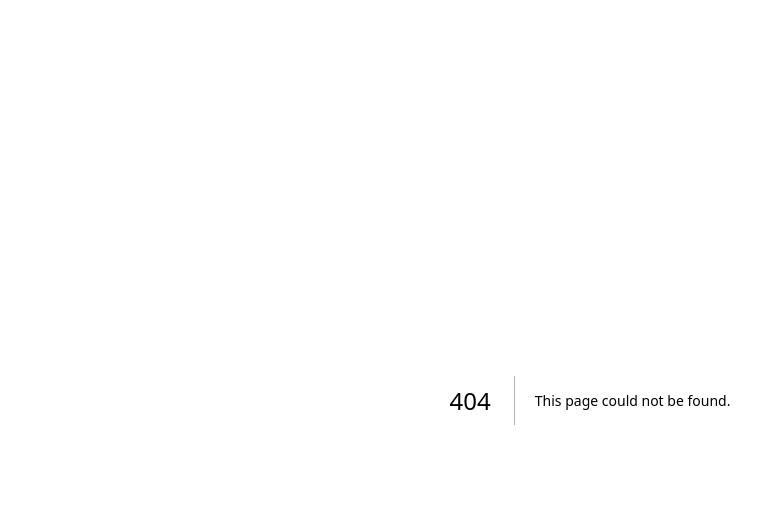
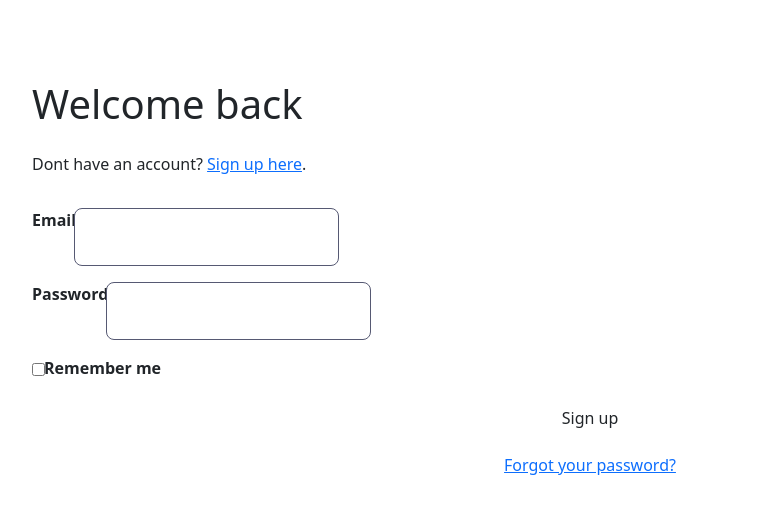
Before and after one commit to lokander-dyplin-win23-jsbackend/silicon-backoffice, a Next.js app: page /signin in a window 1280 px wide. Before the commit this address had no page. Shown: the top 514 px of the page, without its empty margins (50-811 px from the left). Built offline with nearby package versions, Linux system fonts and the light colour scheme.

Commit message:
added signin page
took the signin logic and html/css from silicon web

```diff
--- a/app/globals.css
+++ b/app/globals.css
@@ -1,38 +1,48 @@
-@import url('https://fonts.googleapis.com/css2?family=Manrope:wght@200;300;400;500;600;700;800&display=swap');
+@import url("https://fonts.googleapis.com/css2?family=Manrope:wght@200..800&display=swap");
 
 * {
   box-sizing: border-box;
-
 }
 
 :root {
---color-transparent: transparent;
---color-white:     #FFFFFF;
---color-gray-100:  #F3F6FF;
---color-gray-200:  #EFF2FC;
---color-gray-300:  #E2E5F1;
---color-gray-400:  #D4D7E5;
---color-gray-500:  #B4B7C9;
---color-gray-600:  #9397AD;
---color-gray-700:  #565973;
---color-gray-800:  #33354D;
---color-gray-900:  #0B0F19;
---color-black:     #000000;
---color-danger:    #EF4444;
---color-success:   #22C55E;
---color-warning:   #FFBA08;
---color-info:      #4C82F7;
+  --color-transparent: transparent;
+  --color-white: #ffffff;
+  --color-gray-100: #f3f6ff;
+  --color-gray-200: #eff2fc;
+  --color-gray-300: #e2e5f1;
+  --color-gray-400: #d4d7e5;
+  --color-gray-500: #b4b7c9;
+  --color-gray-600: #9397ad;
+  --color-gray-700: #565973;
+  --color-gray-800: #33354d;
+  --color-gray-900: #0b0f19;
+  --color-black: #000000;
+  --color-danger: #ef4444;
+  --color-success: #22c55e;
+  --color-warning: #ffba08;
+  --color-info: #4c82f7;
 
---color-theme:     #6366F1;
---color-theme-secondary: #8B5CF6;
---color-theme-opacity: #6365f114;
---color-theme-gradient: linear-gradient(90deg, #6366F1 0%, #8B5CF6 50%, #D946EF 100%);
---color-theme-gradient-background: linear-gradient(-1deg, rgba(99, 101, 241, 0.10) 0%, rgba(216, 70, 239, 0.05) 45%, rgba(241, 244, 253, 0.07) 75%);
+  --color-theme: #6366f1;
+  --color-theme-secondary: #8b5cf6;
+  --color-theme-opacity: #6365f114;
+  --color-theme-gradient: linear-gradient(
+    90deg,
+    #6366f1 0%,
+    #8b5cf6 50%,
+    #d946ef 100%
+  );
+  --color-theme-gradient-background: linear-gradient(
+    -1deg,
+    rgba(99, 101, 241, 0.1) 0%,
+    rgba(216, 70, 239, 0.05) 45%,
+    rgba(241, 244, 253, 0.07) 75%
+  );
 }
 
 body {
   margin: 0;
   font-family: "Manrope", sans-serif;
+  font-size: 16px;
 }
 
 .wrapper {
@@ -40,3 +50,317 @@ body {
   grid-template-rows: auto 1fr auto;
   height: 100vh;
 }
+
+.container {
+  width: 100%;
+  padding-right: 15px;
+  padding-left: 15px;
+  margin-right: auto;
+  margin-left: auto;
+}
+
+@media (min-width: 768px) {
+  .container {
+    max-width: 720px;
+  }
+}
+@media (min-width: 992px) {
+  .container {
+    max-width: 960px;
+  }
+}
+@media (min-width: 1200px) {
+  .container {
+    max-width: 1140px;
+  }
+}
+@media (min-width: 1400px) {
+  .container {
+    max-width: 1320px;
+  }
+}
+
+a {
+  transition: all 0.25s ease-in-out;
+}
+
+a:hover {
+  text-decoration: underline;
+}
+
+.menu-link {
+  text-decoration: none;
+  transition: color 0.25s ease-in-out;
+}
+
+.menu-link:hover,
+.menu-link:active,
+.menu-link:focus,
+.menu-link .active {
+  color: var(--color-theme);
+  text-decoration: none;
+}
+
+.btn {
+  border: 1px solid transparent;
+  color: var(--color-gray-800);
+  border-radius: 6px;
+  text-align: center;
+  font-size: 14px;
+  padding: 8px 28px;
+  display: flex;
+  justify-content: center;
+  align-items: center;
+  gap: 12px;
+  text-decoration: none;
+  outline: none;
+  cursor: pointer;
+}
+
+/* .btn:hover {
+  border: 1px solid var(--color-gray-800);
+  background-color: var(--color-gray-800);
+  color: var(--color-gray-100);
+  text-decoration: none;
+} */
+.btn-transparent {
+  background-color: transparent;
+  border: 1px solid transparent;
+  color: var(--color-gray-800);
+  text-decoration: none;
+  padding: 8px 28px;
+  /* font-weight: 600; */
+  font-size: 14px;
+  border-radius: 6px;
+}
+
+.btn-theme {
+  background: var(--color-theme);
+  color: var(--color-white);
+  border: 1px solid;
+}
+
+.btn-theme:hover {
+  text-decoration: none;
+  background: var(--color-gray-700);
+  color: var(--color-white);
+}
+
+.btn-theme-s {
+  background: var(--color-theme);
+  color: var(--color-white);
+  padding-top: 10px;
+  padding-bottom: 13px;
+}
+
+.btn-theme-s:hover {
+  text-decoration: none;
+  background: var(--color-gray-700);
+  color: var(--color-white);
+}
+
+.btn-gray {
+  background: var(--color-gray-200);
+  color: var(--color-gray-800);
+  border: none;
+}
+
+.btn-gray:hover {
+  text-decoration: none;
+  background: var(--color-gray-700);
+  color: var(--color-white);
+}
+
+.btn-switch {
+  display: flex;
+  align-items: center;
+  gap: 10px;
+}
+
+.btn-switch label {
+  font-size: 16px;
+  color: var(--color-gray-800);
+  font-weight: 600 !important;
+}
+
+.btn-switch .switch {
+  position: relative;
+  display: inline-block;
+  width: 46px;
+  height: 25px;
+}
+
+.btn-switch .switch input {
+  opacity: 0;
+  width: 0;
+  height: 0;
+}
+
+.btn-switch .switch input:checked + .slider {
+  background-color: var(--color-theme);
+}
+
+.btn-switch .switch input:focus + .slider {
+  box-shadow: 0 0 1px var(--color-theme);
+}
+
+.btn-switch .switch input:checked + .slider:before {
+  transform: translateX(20px);
+  background-color: var(--color-white);
+}
+
+.btn-switch .switch .slider {
+  position: absolute;
+  cursor: pointer;
+  top: 0;
+  left: 0;
+  right: 0;
+  bottom: 0;
+  background-color: var(--color-gray-700);
+  transition: 0.4s;
+}
+
+.btn-switch .switch .slider:before {
+  position: absolute;
+  content: "";
+  height: 20px;
+  width: 20px;
+  left: 3px;
+  bottom: 2.7px;
+  background-color: var(--color-white);
+  transition: 0.4s;
+}
+
+.btn-switch .switch .slider.round {
+  border-radius: 34px;
+}
+
+.btn-switch .switch .slider.round:before {
+  border-radius: 50%;
+}
+
+.btn-social {
+  display: flex;
+  justify-content: center;
+  align-items: center;
+  border-radius: 8px;
+  width: 44px;
+  height: 44px;
+  background-color: var(--color-gray-200);
+  color: var(--color-gray-800);
+}
+
+.btn-social:hover {
+  text-decoration: none;
+  background: var(--color-gray-700);
+  color: var(--color-white);
+}
+
+form {
+  width: 100%;
+  display: grid;
+  gap: 1rem;
+}
+
+form a {
+  text-decoration: underline;
+}
+
+form .content {
+  display: grid;
+}
+
+form .content .input-group {
+  display: grid;
+}
+
+form .content .checkbox span {
+  display: block;
+}
+
+form .content .checkbox span.field-validation-error {
+  position: static;
+  top: 0;
+  right: 0;
+  font-size: 0.875rem;
+  color: var(--color-danger);
+}
+
+form .content .checkbox span.field-validation-error::after {
+  display: none;
+}
+
+form .content .checkbox-group {
+  display: flex;
+  justify-content: flex-start;
+  align-items: center;
+  gap: 1rem;
+}
+
+form .content .checkbox-group input[type="checkbox"] {
+  height: 1.2rem;
+  width: 1.2rem;
+}
+
+form .content .checkbox-group label {
+  margin-bottom: 0;
+  font-weight: 400;
+}
+
+form label {
+  margin-bottom: 3px;
+  font-weight: 700;
+}
+
+form input {
+  padding: 1rem;
+  border-radius: 8px !important;
+  border: 1px solid var(--color-gray-700);
+}
+
+form input::placeholder {
+  opacity: 0.4;
+}
+
+form input.input-validation-error {
+  border: 1px solid var(--color-danger) !important;
+  color: var(--color-danger);
+}
+
+form input.input-validation-error::placeholder {
+  color: var(--color-danger);
+}
+
+form textarea {
+  padding: 1rem;
+  border-radius: 0.5rem !important;
+  border: 0.063rem solid var(--color-gray-700);
+  resize: none;
+}
+
+form textarea::placeholder {
+  opacity: 0.4;
+}
+
+form textarea.input-validation-error {
+  border: 1px solid var(--color-danger) !important;
+  color: var(--color-danger);
+}
+
+form span.field-validation-error {
+  position: absolute;
+  top: 0;
+  right: 0;
+  font-size: 0.875rem;
+  color: var(--color-danger);
+}
+
+form span.field-validation-error::after {
+  position: absolute;
+  right: 10px;
+  top: 46px;
+  z-index: 10;
+  font-size: 2em;
+  display: block;
+  content: "\2BBF";
+}
--- /dev/null
+++ b/app/signin/page.tsx
@@ -0,0 +1,68 @@
+"use client";
+import Link from "next/link";
+import styles from "./signin.module.css";
+import { useFormState } from "react-dom";
+import signInAction from "./signInAction";
+import { useRouter } from "next/navigation";
+import { useEffect } from "react";
+
+export default function SignIn() {
+  const [signInForm, setSignInForm] = useFormState(signInAction, {
+    success: false,
+  });
+  const router = useRouter();
+
+  useEffect(() => {
+    if (signInForm.success) {
+      router.push("/");
+    }
+  }, [signInForm]);
+  return (
+    <section className={styles.signIn}>
+      <div className={`container ${styles.container}`}>
+        {signInForm?.error && (
+          <div className="alrt alert-danger">{signInForm?.error} </div>
+        )}
+        <form action={setSignInForm} noValidate>
+          <h1> Welcome back</h1>
+          <p>
+            Dont have an account? <Link href="signup">Sign up here</Link>.
+          </p>
+          <div className={styles.content}>
+            <div className={`input-group ${styles.formEmail}`}>
+              <label>Email</label>
+              <span className="validation-error"></span>
+              <input type="text" name="email" />
+            </div>
+            <div className={`input-group ${styles.formPassword}`}>
+              <label>Password</label>
+              <span className="validation-error"></span>
+              <input type="password" name="password" />
+            </div>
+            <div className={`input-group ${styles.formTerms}`}>
+              <div className="input-group">
+                <input
+                  type="checkbox"
+                  className="agreeterms"
+                  name="isPersistent"
+                />
+                <label htmlFor="isPersistent"> Remember me</label>
+              </div>
+              <span className="validation-error"></span>
+            </div>
+            <button
+              id="formSubmit"
+              className={`btn btn-theme-s ${styles.formSubmit}`}
+              type="submit"
+            >
+              Sign up
+            </button>
+            <Link href="/" className={styles.formForgotPassword}>
+              Forgot your password?
+            </Link>
+          </div>
+        </form>
+      </div>
+    </section>
+  );
+}
--- /dev/null
+++ b/app/signin/signInAction.ts
@@ -0,0 +1,57 @@
+"use server";
+
+import { strict } from "assert";
+import { cookies } from "next/headers";
+
+type ActionTypes = {
+  success: boolean;
+  error?: string | undefined;
+};
+export default async function signInAction(
+  currentState: any,
+  formData: FormData
+): Promise<ActionTypes> {
+  const email = formData.get("email");
+  const password = formData.get("password");
+  const isPersistent = formData.get("isPersistent");
+
+  const signInFormData = {
+    email,
+    password,
+    isPersistent: isPersistent ? isPersistent : false,
+  };
+
+  try {
+    const res = await fetch(
+      "https://accountprovider-silicons.azurewebsites.net/api/SignIn?code=kMy2--RiO3urtXGuP7nzRuTSHuBR0_yY_V-AjqCVGE8fAzFu9Gk49g==",
+      {
+        method: "post",
+        headers: {
+          "content-type": "application/json",
+        },
+        body: JSON.stringify(signInFormData),
+      }
+    );
+
+    if (res.status === 200) {
+      return { success: true };
+      //const result = await res.json();
+      // cookies().set("Authorization", result.token, {
+      // secure: true,
+      // httpOnly: true,
+      // expires: Date.now() + 24 * 60 * 60 * 1000 * 1,
+      // path: "/",
+      // sameSite: "strict",
+      //});
+      //return { success: true };
+    } else {
+      const result = await res.json();
+      return { success: false, error: result.error };
+    }
+  } catch {
+    return {
+      success: false,
+      error: "unable to sign in right now, please try again later",
+    };
+  }
+}
--- /dev/null
+++ b/app/signin/signin.module.css
@@ -0,0 +1,49 @@
+.signin {
+  display: grid;
+  height: 100%;
+}
+
+.container {
+  display: flex;
+  justify-content: center;
+  align-items: center;
+  width: 30%;
+  padding: 5rem 0;
+}
+
+.content {
+  display: grid;
+  width: 100%;
+  gap: 1rem 2rem;
+  grid-template-columns: 1fr;
+  grid-template-areas:
+    "email"
+    "password"
+    "remember"
+    "button"
+    "forgot";
+}
+
+.formEmail {
+  grid-area: email;
+  display: grid;
+}
+
+.formPassword {
+  grid-area: password;
+  display: grid;
+}
+
+.formRemember {
+  grid-area: remember;
+  padding: 1rem 0;
+}
+
+.formSubmit {
+  grid-area: button;
+}
+
+.formForgotPassword {
+  grid-area: forgot;
+  text-align: center;
+}
```
